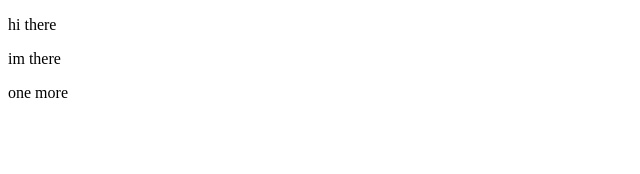
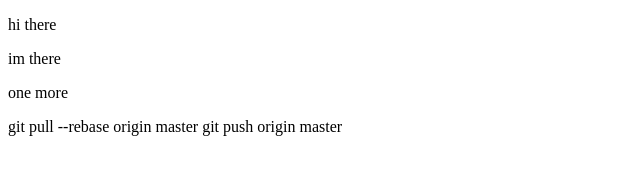
Before and after one commit to akkiankitydv/git-a, a plain HTML site: page index.html in a window 1280 px wide. Shown: the whole page, without its empty margins (0-640 px from the left). Drawn offline with Linux system fonts and the light colour scheme.

Commit message:
read me added

```diff
--- a/index.html
+++ b/index.html
@@ -13,3 +13,5 @@
 
 </body>
 </html>
+git pull --rebase origin master
+git push origin master
```
Also changed, not shown: 1 other file.
